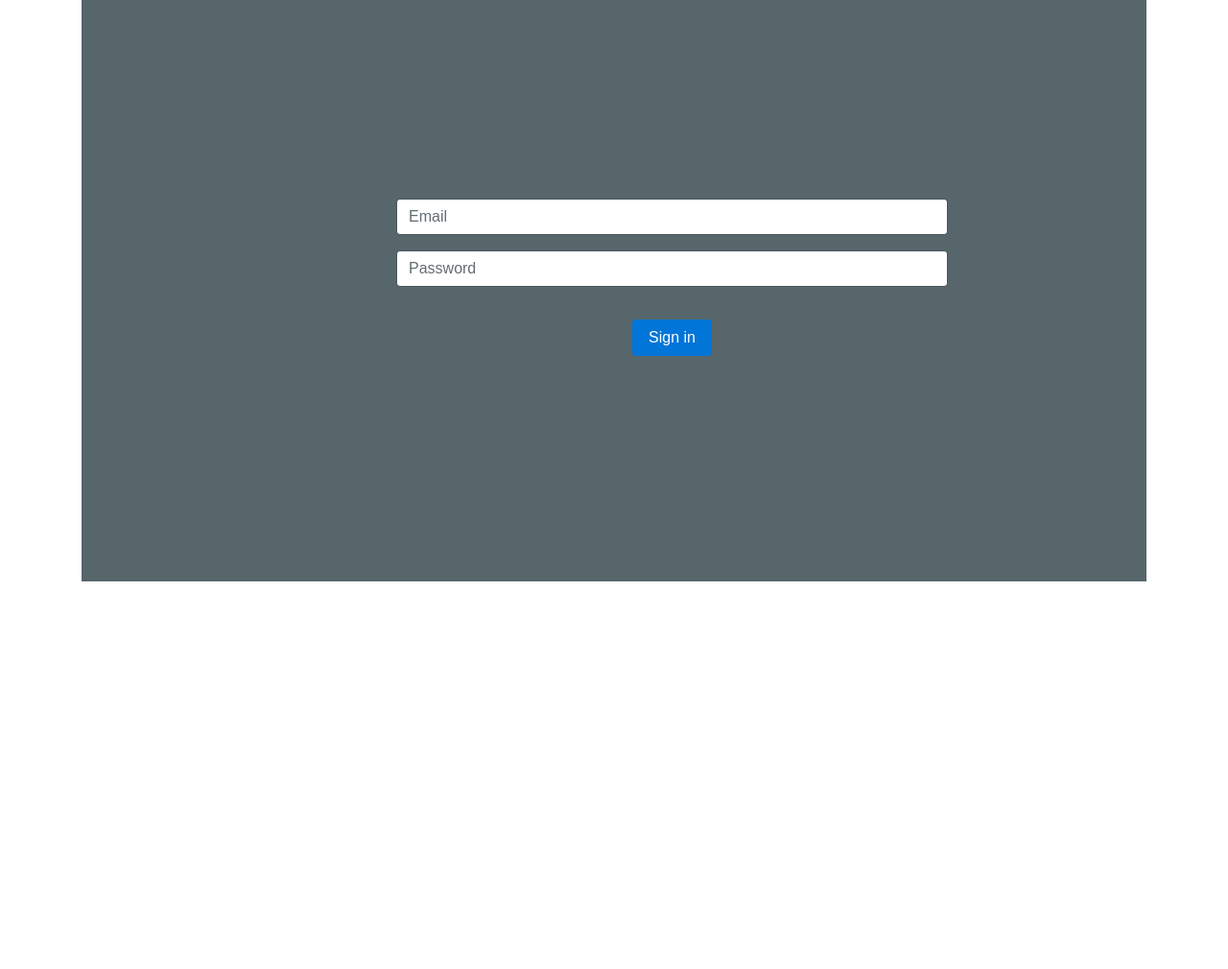
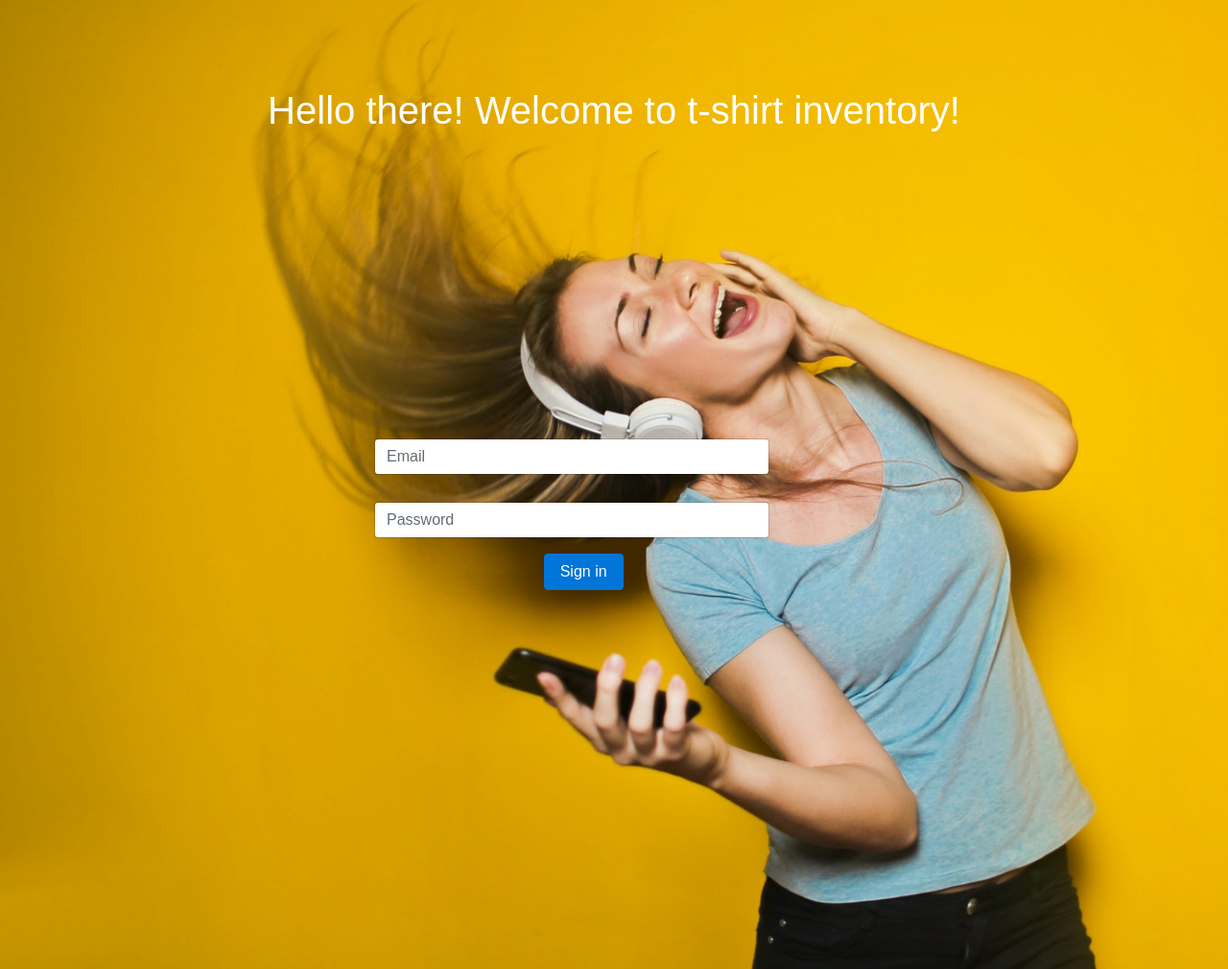
Before and after one commit to catalina1505/crudApp, a website: page index.html in a window 1280 px wide. Shown: the whole page at 96% size. Before the commit the page ends 800 px from the top, so only its background shows below. Drawn offline with Linux system fonts and the light colour scheme.

Commit message:
Playing with CSS

```diff
--- a/assets/css/main.css
+++ b/assets/css/main.css
@@ -1,10 +1,15 @@
 html {
     position: relative;
-    min-height: 100%;
+    height: 100%;
+    margin: 0;
+
 }
 
 body {
     font-family: Arial, Helvetica, sans-serif;
+    height: 100%;
+    margin: 0;
+
 }
 
 
@@ -24,11 +29,42 @@ input::-webkit-inner-spin-button {
 
 
 
+/* .welcome {
+    background-image: url(/assets/images/pexels-photo-761963.jpeg);
+    background-repeat: no-repeat;
+    background-position: center;
+    background-size: cover;
+
+
+
+} */
+
 .welcome {
-    padding: 207px;
-    text-align: center;
-    font-size: 45px;
-    background-color: #56666B;
-    color: #4DCCBD;
+    background-size: cover;
+    background-color: aqua;
+    display: flex;
+    align-items: center;
+    justify-content: center;
+    background-image: url(/assets/images/pexels-photo-761963.jpeg);
+    min-height: 1010px;
+    height: 100%;
+    flex-direction: column
 
 }
+
+.welcome-form {
+    width: auto;
+    min-width: 500px;
+    height: 400px;
+    background-color: transparent;
+    position: relative;
+    padding-top: 0;
+    margin-bottom: 80px;
+}
+
+.welcome-message {
+    text-align: center;
+    font-size: 40px;
+    margin-bottom: 300px;
+    color: white;
+}
--- a/components/welcome/views/welcome.html
+++ b/components/welcome/views/welcome.html
@@ -1,22 +1,25 @@
 
 <!-- Fake login -->
-<div class="container">
-    <form class="welcome">
+<div class="welcome">
+  <p class="welcome-message"> Hello there! Welcome to t-shirt inventory!</p>
+    <form class="form-group welcome-form">
+
       <div class="form-group row">
-        <label for="inputEmail3" class="col-sm-2 col-form-label"></label>
+        <label for="inputEmail3" class="col-sm-10 col-form-label"></label>
         <div class="col-sm-10">
           <input type="email" class="form-control" id="inputEmail3" placeholder="Email">
         </div>
       </div>
+
       <div class="form-group row">
-        <label for="inputPassword3" class="col-sm-2 col-form-label"></label>
+        <label for="inputPassword3" class="col-sm-10 col-form-label"></label>
         <div class="col-sm-10">
           <input type="password" class="form-control" id="inputPassword3" placeholder="Password">
         </div>
       </div>
 
       <div class="form-group row">
-        <div class="offset-sm-2 col-sm-10">
+        <div class="offset-sm-4 col-sm-8">
           <button type="submit" class="btn btn-primary" ui-sref="dashboard">Sign in</button>
         </div>
       </div>
```
Also changed, not shown: assets/images/pexels-photo-761963.jpeg (added), assets/images/title-photo-logo-shirt-157580.jpeg (added).
